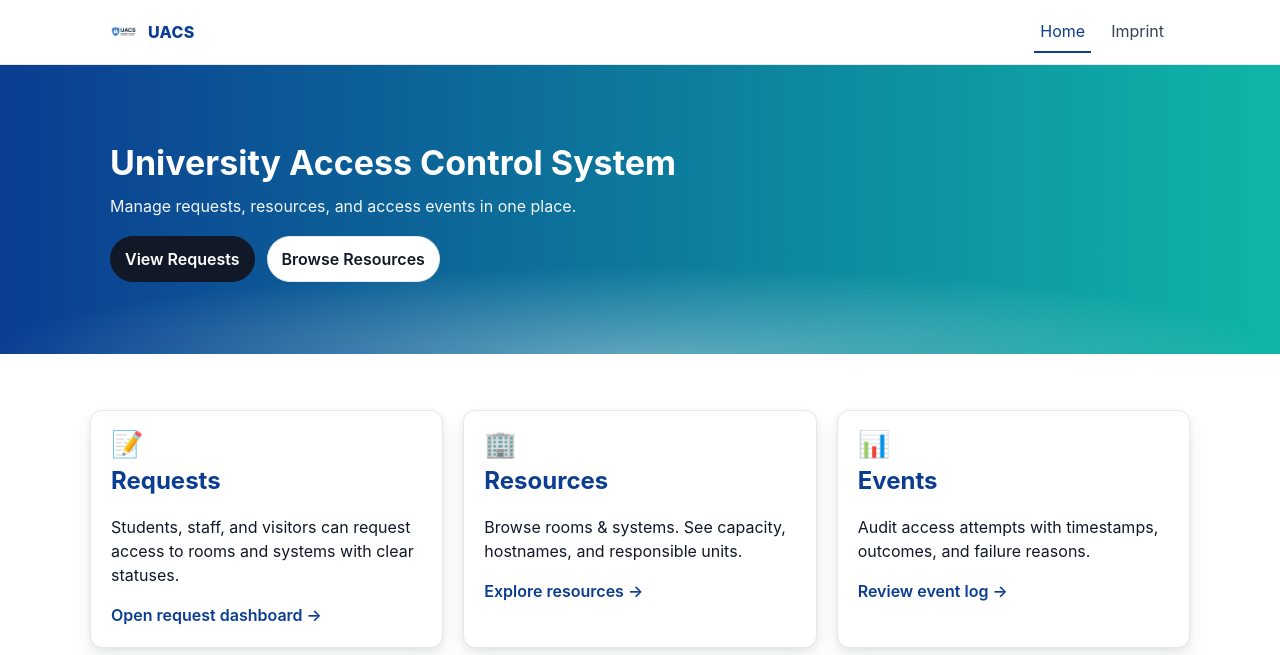
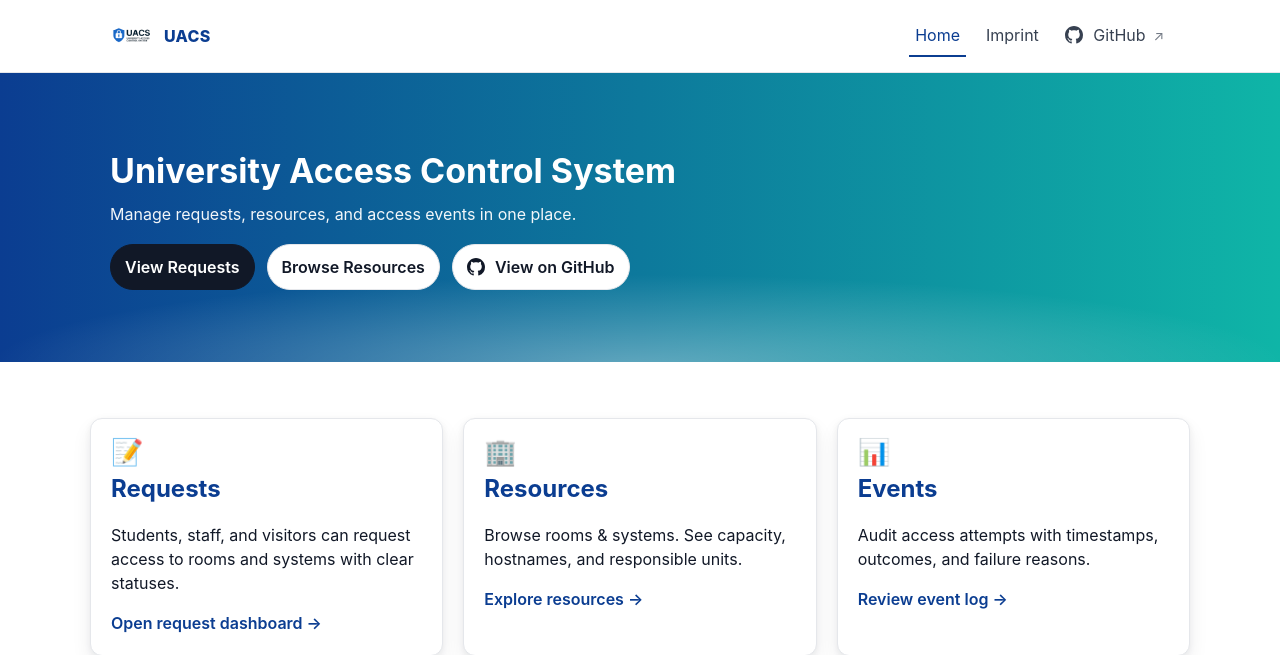
Before and after one commit to konark2006/University-Access-Control-System, a PHP site: page / in a window 1280 px wide. Shown: the top 655 px of the page. Run offline with PHP 8.4, Linux system fonts and the light colour scheme.

Commit message:
updated frontend4

```diff
--- a/Homework_4/index.html
+++ b/Homework_4/index.html
@@ -5,6 +5,7 @@
   <title>UACS — University Access Control System</title>
   <meta name="viewport" content="width=device-width, initial-scale=1" />
   <meta name="description" content="Manage and audit campus access for users, rooms, and systems."/>
+  <link rel="icon" type="image/png" href="img/UACS_logo.png">
   <link rel="stylesheet" href="style.css" />
 </head>
 <body>
@@ -24,6 +25,14 @@
       <nav id="nav" class="nav">
         <a class="active" href="index.html">Home</a>
         <a href="imprint.html">Imprint</a>
+        <!-- GitHub link with icon -->
+        <a class="ext" href="https://github.com/konark2006/University-Access-Control-System/tree/main/Homework_4"
+           target="_blank" rel="noopener">
+          <svg class="icon" viewBox="0 0 16 16" width="18" height="18" aria-hidden="true" style="vertical-align:-3px;margin-right:6px;fill:currentColor">
+            <path d="M8 0C3.58 0 0 3.58 0 8a8 8 0 0 0 5.47 7.59c.4.07.55-.17.55-.38 0-.19-.01-.82-.01-1.49-2.01.37-2.53-.49-2.69-.94-.09-.23-.48-.94-.82-1.13-.28-.15-.68-.52-.01-.53.63-.01 1.08.58 1.23.82.72 1.21 1.87.87 2.33.66.07-.52.28-.87.5-1.07-1.78-.2-3.64-.89-3.64-3.95 0-.87.31-1.59.82-2.15-.08-.2-.36-1.02.08-2.12 0 0 .67-.21 2.2.82.64-.18 1.32-.27 2-.27.68 0 1.36.09 2 .27 1.53-1.04 2.2-.82 2.2-.82.44 1.1.16 1.92.08 2.12.51.56.82 1.27.82 2.15 0 3.07-1.87 3.75-3.65 3.95.29.25.54.73.54 1.48 0 1.07-.01 1.93-.01 2.19 0 .21.15.46.55.38A8 8 0 0 0 16 8c0-4.42-3.58-8-8-8z"/>
+          </svg>
+          GitHub
+        </a>
       </nav>
     </div>
   </header>
@@ -36,6 +45,14 @@
       <div class="actions">
         <a class="btn btn-primary" href="#">View Requests</a>
         <a class="btn" href="#">Browse Resources</a>
+        <!-- Optional hero GitHub button -->
+        <a class="btn" href="https://github.com/konark2006/University-Access-Control-System/tree/main/Homework_4"
+           target="_blank" rel="noopener">
+          <svg class="icon" viewBox="0 0 16 16" width="18" height="18" aria-hidden="true" style="vertical-align:-3px;margin-right:6px;fill:currentColor">
+            <path d="M8 0C3.58 0 0 3.58 0 8a8 8 0 0 0 5.47 7.59c.4.07.55-.17.55-.38 0-.19-.01-.82-.01-1.49-2.01.37-2.53-.49-2.69-.94-.09-.23-.48-.94-.82-1.13-.28-.15-.68-.52-.01-.53.63-.01 1.08.58 1.23.82.72 1.21 1.87.87 2.33.66.07-.52.28-.87.5-1.07-1.78-.2-3.64-.89-3.64-3.95 0-.87.31-1.59.82-2.15-.08-.2-.36-1.02.08-2.12 0 0 .67-.21 2.2.82.64-.18 1.32-.27 2-.27.68 0 1.36.09 2 .27 1.53-1.04 2.2-.82 2.2-.82.44 1.1.16 1.92.08 2.12.51.56.82 1.27.82 2.15 0 3.07-1.87 3.75-3.65 3.95.29.25.54.73.54 1.48 0 1.07-.01 1.93-.01 2.19 0 .21.15.46.55.38A8 8 0 0 0 16 8c0-4.42-3.58-8-8-8z"/>
+          </svg>
+          View on GitHub
+        </a>
       </div>
     </div>
     <div class="hero-pattern" aria-hidden="true"></div>
--- a/Homework_4/style.css
+++ b/Homework_4/style.css
@@ -1,4 +1,4 @@
-/* ===== Design tokens ===== */
+/* ===== UACS — Global Design Tokens ===== */
 :root{
   --blue:#0B3D91;
   --mint:#0FB5A7;
@@ -7,9 +7,11 @@
   --mist:#F3F4F6;
   --line:#E5E7EB;
   --white:#fff;
+
   --radius:12px;
   --shadow:0 10px 20px rgba(17,24,39,.07), 0 2px 6px rgba(17,24,39,.06);
   --maxw:1100px;
+
   --font:-apple-system,BlinkMacSystemFont,"Segoe UI",Roboto,"Helvetica Neue",Arial,"Noto Sans","Liberation Sans",sans-serif;
 }
 
@@ -32,40 +34,80 @@ a:hover{text-decoration:underline}
 @media (max-width:900px){.grid-3{grid-template-columns:1fr}}
 
 /* ===== Header / Nav ===== */
-.site-header{position:sticky;top:0;background:rgba(255,255,255,.9);backdrop-filter:saturate(180%) blur(10px);border-bottom:1px solid var(--line);z-index:20}
-.header-inner{display:flex;align-items:center;justify-content:space-between;height:64px}
+.site-header{
+  position:sticky;top:0;z-index:20;
+  background:rgba(255,255,255,.9);
+  backdrop-filter:saturate(180%) blur(10px);
+  border-bottom:1px solid var(--line);
+}
+.header-inner{display:flex;align-items:center;justify-content:space-between;height:72px}
 .brand{display:flex;align-items:center;gap:10px}
-.brand-logo{height:28px}
+.brand-logo{height:44px} /* bigger logo as requested */
 .brand-text{font-weight:800;color:var(--blue);letter-spacing:.3px}
+
 .nav{display:flex;gap:14px}
 .nav a{color:var(--ink-2);padding:8px 6px;border-bottom:2px solid transparent}
 .nav a.active{border-color:var(--blue);color:var(--blue)}
-.nav-toggle{display:none;background:transparent;border:1px solid var(--line);border-radius:10px;padding:6px 10px;font-size:20px}
+
+.nav-toggle{
+  display:none;background:transparent;border:1px solid var(--line);
+  border-radius:10px;padding:6px 10px;font-size:20px
+}
+
+/* mobile nav */
 @media (max-width:760px){
-  .nav{display:none;position:absolute;top:64px;right:20px;background:#fff;border:1px solid var(--line);border-radius:12px;box-shadow:var(--shadow);padding:10px 12px;flex-direction:column}
+  .nav{
+    display:none;position:absolute;top:72px;right:20px;background:#fff;
+    border:1px solid var(--line);border-radius:12px;box-shadow:var(--shadow);
+    padding:10px 12px;flex-direction:column;min-width:180px
+  }
   .nav.open{display:flex}
   .nav-toggle{display:block}
 }
 
+/* external-link hint & inline icon */
+.icon{width:18px;height:18px;vertical-align:-3px;margin-right:6px;fill:currentColor}
+.nav a.ext::after{content:"↗"; margin-left:.25em; font-size:.85em; opacity:.7}
+
 /* ===== Hero ===== */
-.hero{position:relative;overflow:hidden;background:linear-gradient(90deg,var(--blue),var(--mint));color:#fff;padding:72px 0}
+.hero{
+  position:relative;overflow:hidden;
+  background:linear-gradient(90deg,var(--blue),var(--mint));
+  color:#fff;padding:72px 0
+}
 .hero-title{margin:0 0 6px;font-size:34px}
 .hero-sub{margin:0 0 18px;opacity:.95}
-.actions{display:flex;gap:12px}
-.btn{display:inline-block;border:1px solid var(--line);background:#fff;color:var(--ink);padding:10px 14px;border-radius:999px;font-weight:600}
+.actions{display:flex;gap:12px;flex-wrap:wrap}
+.btn{
+  display:inline-block;border:1px solid var(--line);background:#fff;color:var(--ink);
+  padding:10px 14px;border-radius:999px;font-weight:600
+}
 .btn:hover{opacity:.92;text-decoration:none}
 .btn-primary{background:var(--ink);border-color:var(--ink);color:#fff}
-.hero-pattern{position:absolute;inset:auto -10% -40% -10%;height:220px;background:radial-gradient(ellipse at center,rgba(255,255,255,.35),rgba(255,255,255,0) 60%)}
+.hero-pattern{
+  position:absolute;inset:auto -10% -40% -10%;
+  height:220px;background:radial-gradient(ellipse at center,rgba(255,255,255,.35),rgba(255,255,255,0) 60%)
+}
 
 /* ===== Cards ===== */
-.card{background:#fff;border:1px solid var(--line);border-radius:var(--radius);padding:20px;box-shadow:var(--shadow);transition:transform .15s ease, box-shadow .15s ease}
+.card{
+  background:#fff;border:1px solid var(--line);border-radius:var(--radius);
+  padding:20px;box-shadow:var(--shadow);
+  transition:transform .15s ease, box-shadow .15s ease
+}
 .card:hover{transform:translateY(-2px)}
 .card-icon{font-size:26px;line-height:1;margin-bottom:6px}
 .card-title{margin:2px 0 6px;color:var(--blue)}
+.link{font-weight:600}
 
 /* ===== Steps ===== */
-.steps .step{background:#fff;border:1px solid var(--line);border-radius:14px;padding:18px}
-.step-num{width:36px;height:36px;border-radius:50%;display:inline-grid;place-items:center;background:var(--blue);color:#fff;font-weight:700;margin-bottom:8px}
+.steps .step{
+  background:#fff;border:1px solid var(--line);border-radius:14px;padding:18px
+}
+.step-num{
+  width:36px;height:36px;border-radius:50%;display:inline-grid;place-items:center;
+  background:var(--blue);color:#fff;font-weight:700;margin-bottom:8px
+}
 
 /* ===== Stats band ===== */
 .stats{background:#0b3d910a;border-top:1px solid var(--line);border-bottom:1px solid var(--line)}
@@ -78,4 +120,6 @@ a:hover{text-decoration:underline}
 /* ===== Footer ===== */
 .site-footer{background:var(--mist);border-top:1px solid var(--line)}
 .footer-inner{display:flex;align-items:center;justify-content:space-between;height:60px}
-.link{font-weight:600}
+
+/* ===== Small utilities ===== */
+em,strong{color:inherit}
```
Also changed, not shown: Homework_4/README_HW04.md (added), 1 other file.
